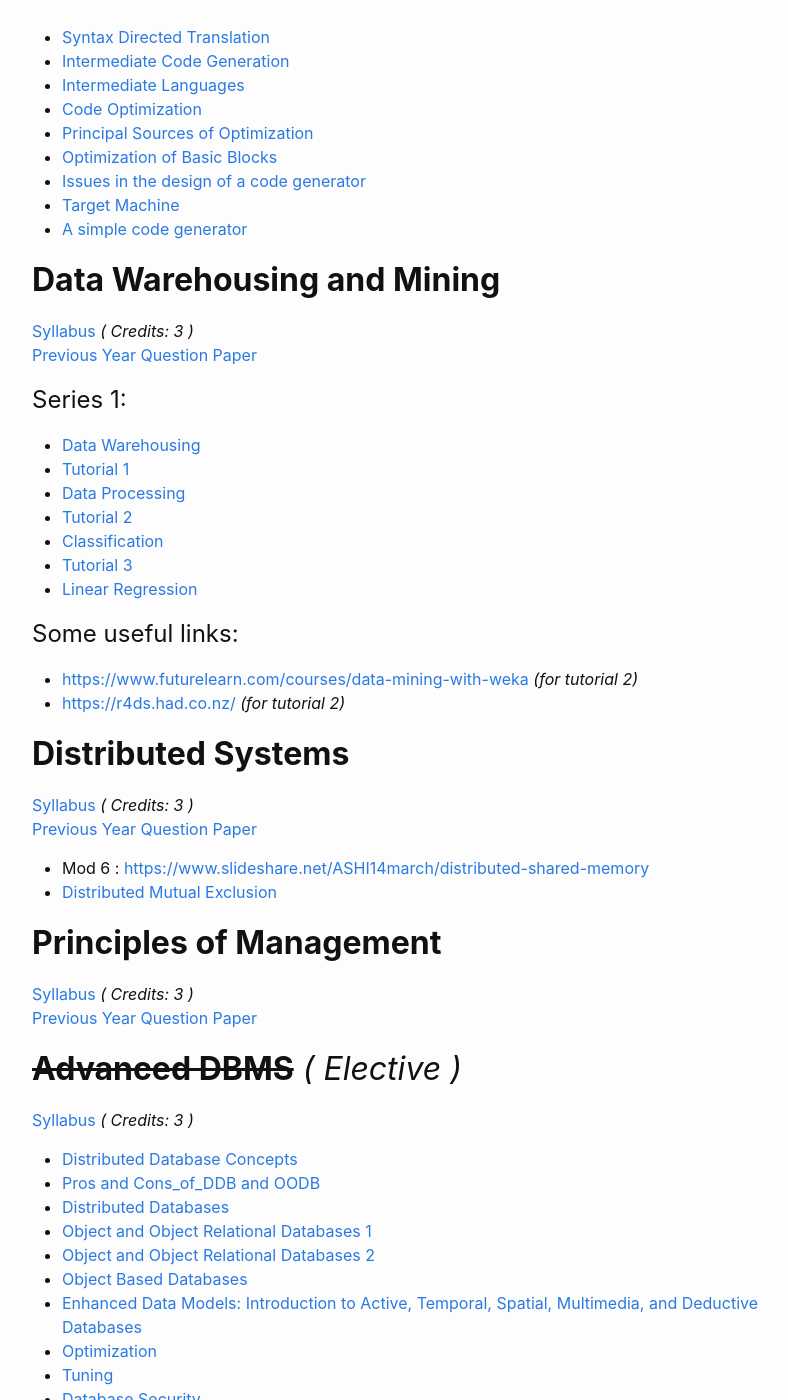
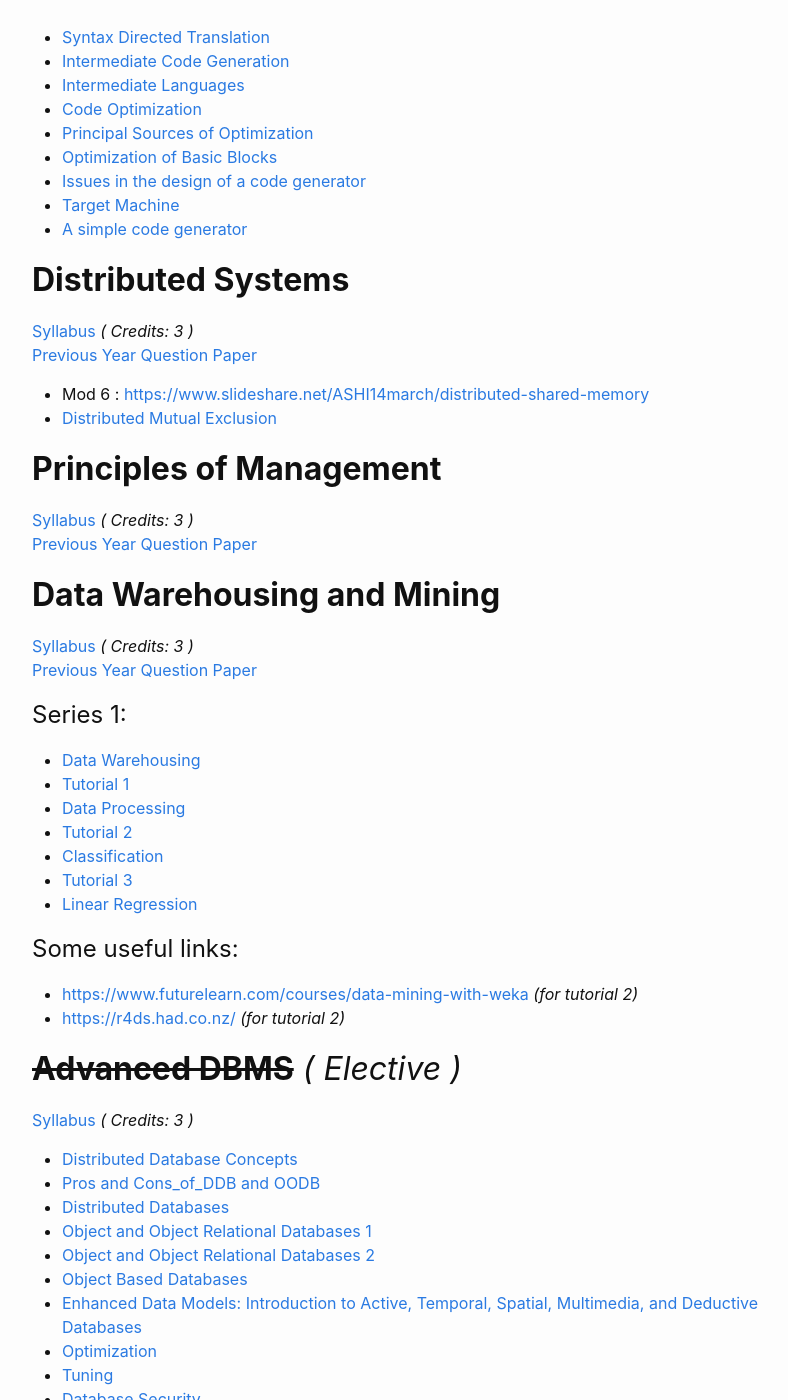
Before and after one commit to IT-GECBH/2020, a Jekyll site: the page built from resources_s6.md, in a window 1280 px wide and 1400 px high, scrolled down 682 px. Shown: the whole window, without its empty margins (238-1026 px from the left). Built offline with Jekyll 4.4.1, drawn with Linux system fonts in a browser that asks for light colours; some of the changed lines change nothing that is shown.

Commit message:
dwm rearranged

```diff
--- a/resources_s6.md
+++ b/resources_s6.md
@@ -35,6 +35,17 @@ permalink: /resources-s6/
 * [Target Machine](https://www.brainkart.com/article/Target-Machine_8101/)
 * [A simple code generator](https://www.brainkart.com/article/A-Simple-Code-Generator_8104/)
 
+## **Distributed Systems**
+[Syllabus][ds-syll] *( Credits: 3 )*  <br />
+[Previous Year Question Paper][ds-prev]
+
+* Mod 6 : [https://www.slideshare.net/ASHI14march/distributed-shared-memory](https://www.slideshare.net/ASHI14march/distributed-shared-memory)
+* [Distributed Mutual Exclusion](https://www.slideshare.net/sandpoonia/8-mutual-exclusion)
+
+## **Principles of Management**
+[Syllabus][pom-syll] *( Credits: 3 )*  <br />
+[Previous Year Question Paper][pom-prev]
+
 ## **Data Warehousing and Mining**
 [Syllabus][dwm-syll] *( Credits: 3 )*  <br />
 [Previous Year Question Paper][dwm-prev]
@@ -50,17 +61,6 @@ permalink: /resources-s6/
 # Some useful links:
 * [https://www.futurelearn.com/courses/data-mining-with-weka](https://www.futurelearn.com/courses/data-mining-with-weka) *(for tutorial 2)*
 * [https://r4ds.had.co.nz/](https://r4ds.had.co.nz/) *(for tutorial 2)*
-
-## **Distributed Systems**
-[Syllabus][ds-syll] *( Credits: 3 )*  <br />
-[Previous Year Question Paper][ds-prev]
-
-* Mod 6 : [https://www.slideshare.net/ASHI14march/distributed-shared-memory](https://www.slideshare.net/ASHI14march/distributed-shared-memory)
-* [Distributed Mutual Exclusion](https://www.slideshare.net/sandpoonia/8-mutual-exclusion)
-
-## **Principles of Management**
-[Syllabus][pom-syll] *( Credits: 3 )*  <br />
-[Previous Year Question Paper][pom-prev]
 
 ## ~~**Advanced DBMS**~~ *( Elective )*
 [Syllabus][adbms-syll] *( Credits: 3 )*  <br />
```
